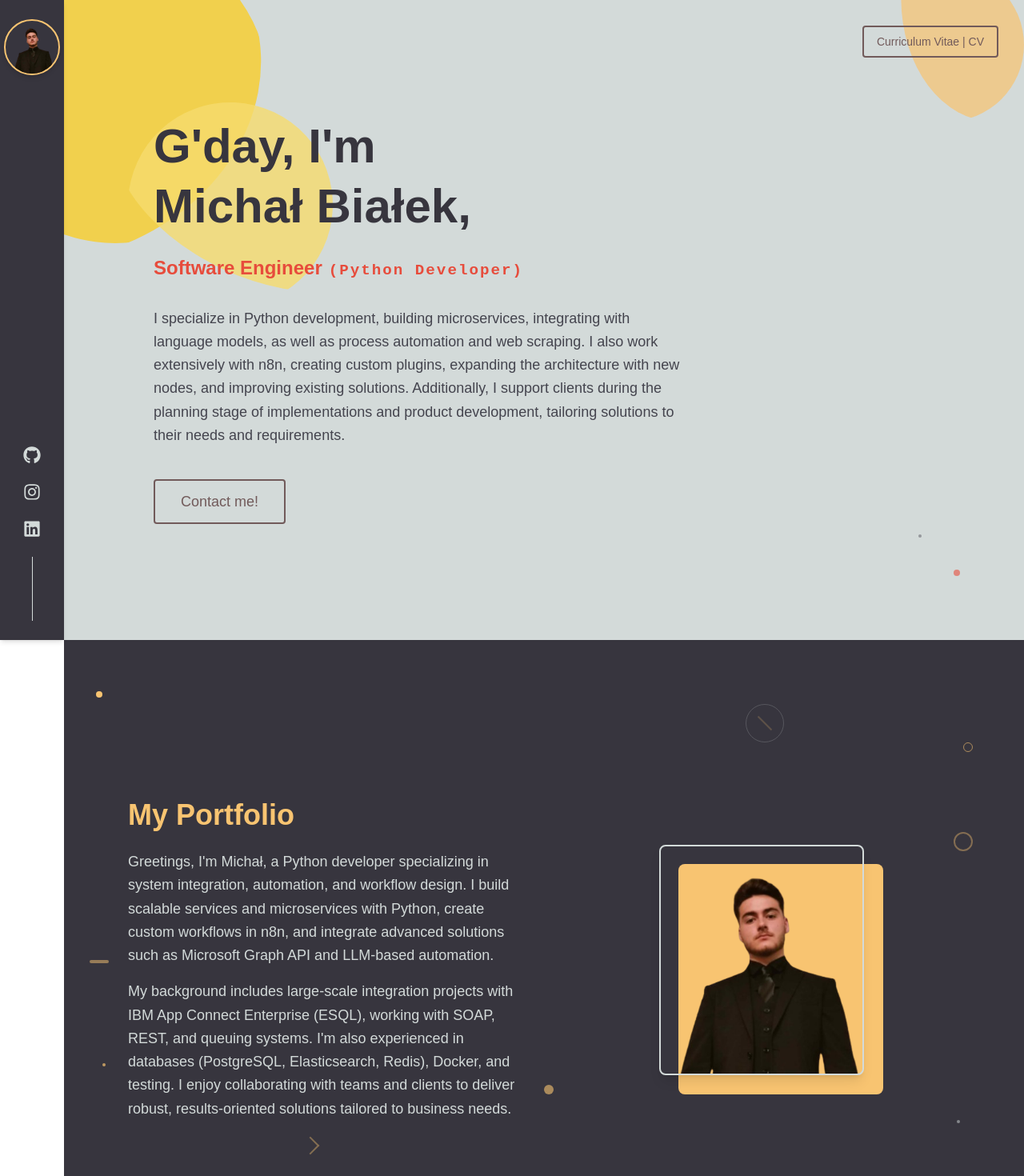
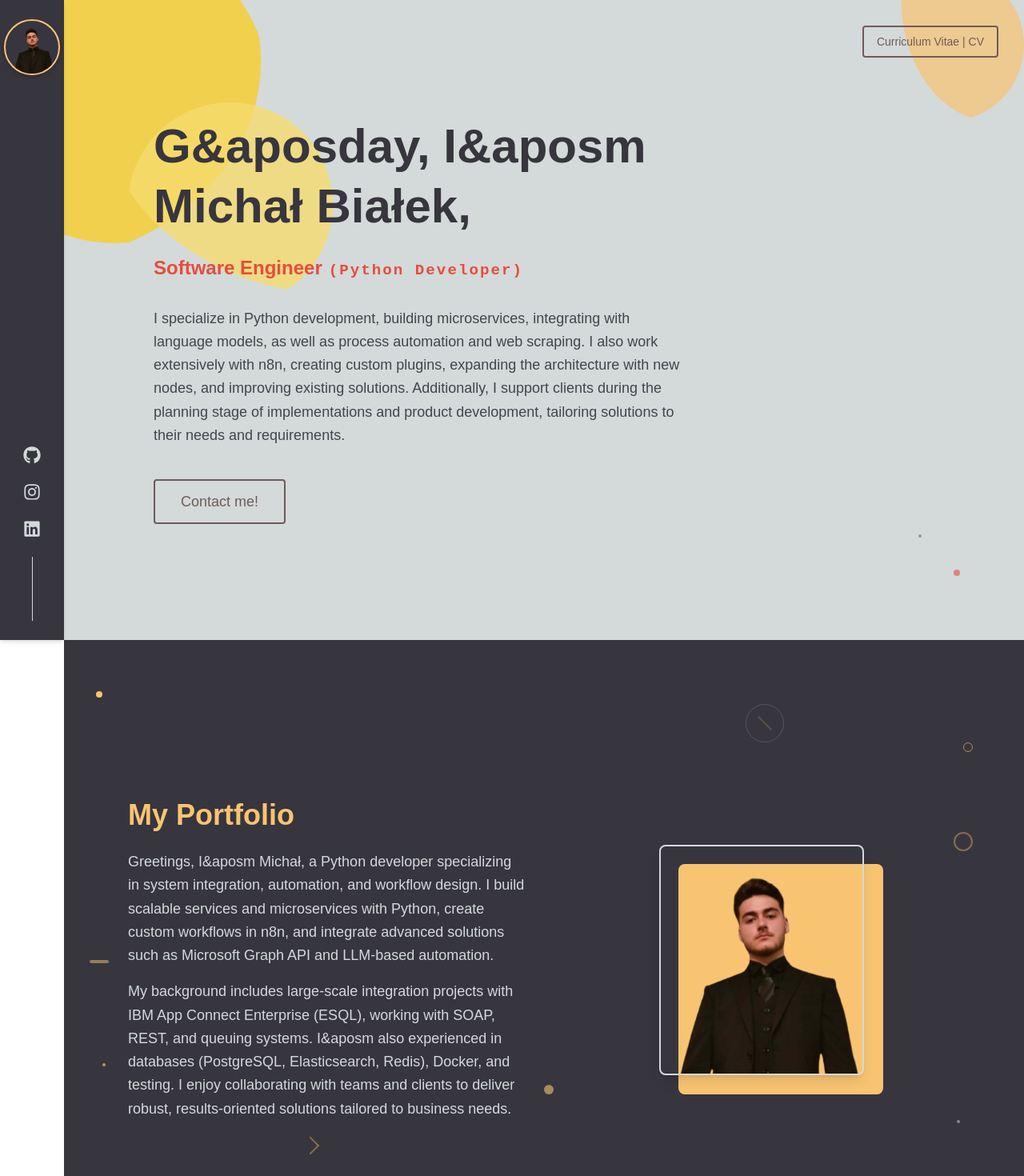
Before and after one commit to poewer/mrwhitecv, a Next.js app: page / in a window 1280 px wide. Shown: the top 1470 px of the page at 80% size. Built offline with nearby package versions, Linux system fonts and the light colour scheme.

Commit message:
upade build & docker

```diff
--- a/components/Main.tsx
+++ b/components/Main.tsx
@@ -54,7 +54,7 @@ export default function Main() {
                     className="text-6xl font-bold leading-tight"
                     style={{ color: "#37353E" }}
                 >
-                    G'day, I'm <br />
+                    G&aposday, I&aposm <br />
                     <span className="block">Michał Białek,</span>
                 </h1>
 
--- a/components/MyPortfolio.tsx
+++ b/components/MyPortfolio.tsx
@@ -35,7 +35,7 @@ export default function MyProfile() {
         <h2 className="text-4xl font-bold mb-6 text-[#F8C471]">My Portfolio</h2>
 
         <p className="text-lg leading-relaxed mb-4">
-          Greetings, I'm Michał, a Python developer specializing in system
+          Greetings, I&aposm Michał, a Python developer specializing in system
           integration, automation, and workflow design. I build scalable services and
           microservices with Python, create custom workflows in n8n,
           and integrate advanced solutions such as Microsoft Graph API and LLM-based
@@ -44,7 +44,7 @@ export default function MyProfile() {
 
         <p className="text-lg leading-relaxed">
           My background includes large-scale integration projects with IBM App Connect
-          Enterprise (ESQL), working with SOAP, REST, and queuing systems. I'm also
+          Enterprise (ESQL), working with SOAP, REST, and queuing systems. I&aposm also
           experienced in databases (PostgreSQL, Elasticsearch, Redis), Docker, and
           testing. I enjoy collaborating with teams and clients to deliver robust,
           results-oriented solutions tailored to business needs.
--- a/components/Sidebar.tsx
+++ b/components/Sidebar.tsx
@@ -1,6 +1,6 @@
 import Image from "next/image";
 import Link from "next/link";
-import { FaGithub, FaYoutube, FaInstagram, FaTwitter, FaLinkedin } from "react-icons/fa";
+import { FaGithub, FaInstagram, FaLinkedin } from "react-icons/fa";
 
 export default function SideElements() {
   return (
--- /dev/null
+++ b/docker-compose.yml
@@ -0,0 +1,13 @@
+version: "3.9"
+services:
+  nextjs-app:
+    build: .
+    container_name: nextjs-container
+    ports:
+      - "3000:3000" # host:kontener
+    environment:
+      - NODE_ENV=production
+    volumes:
+      - .:/app
+      - /app/node_modules
+    restart: unless-stopped
```
Also changed, not shown: 1 other file (tests, documents, lock files or other folders).
